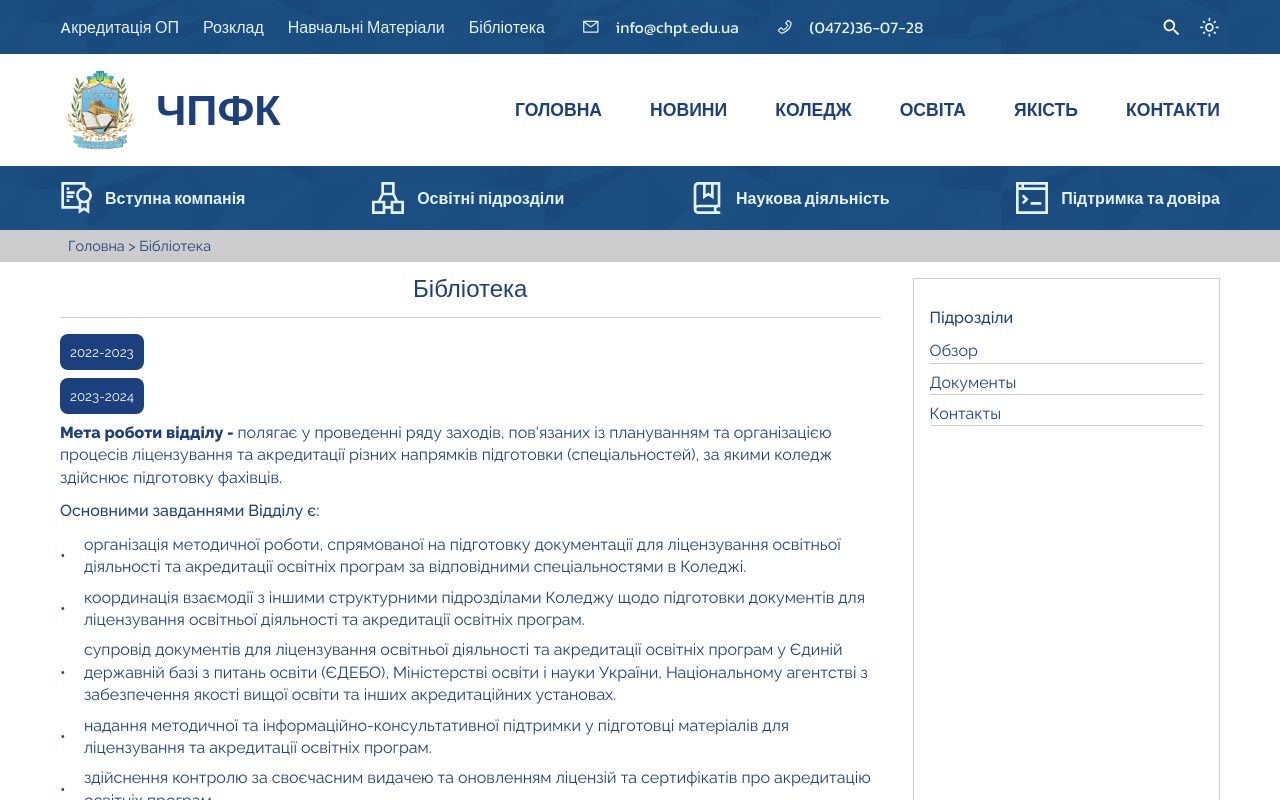
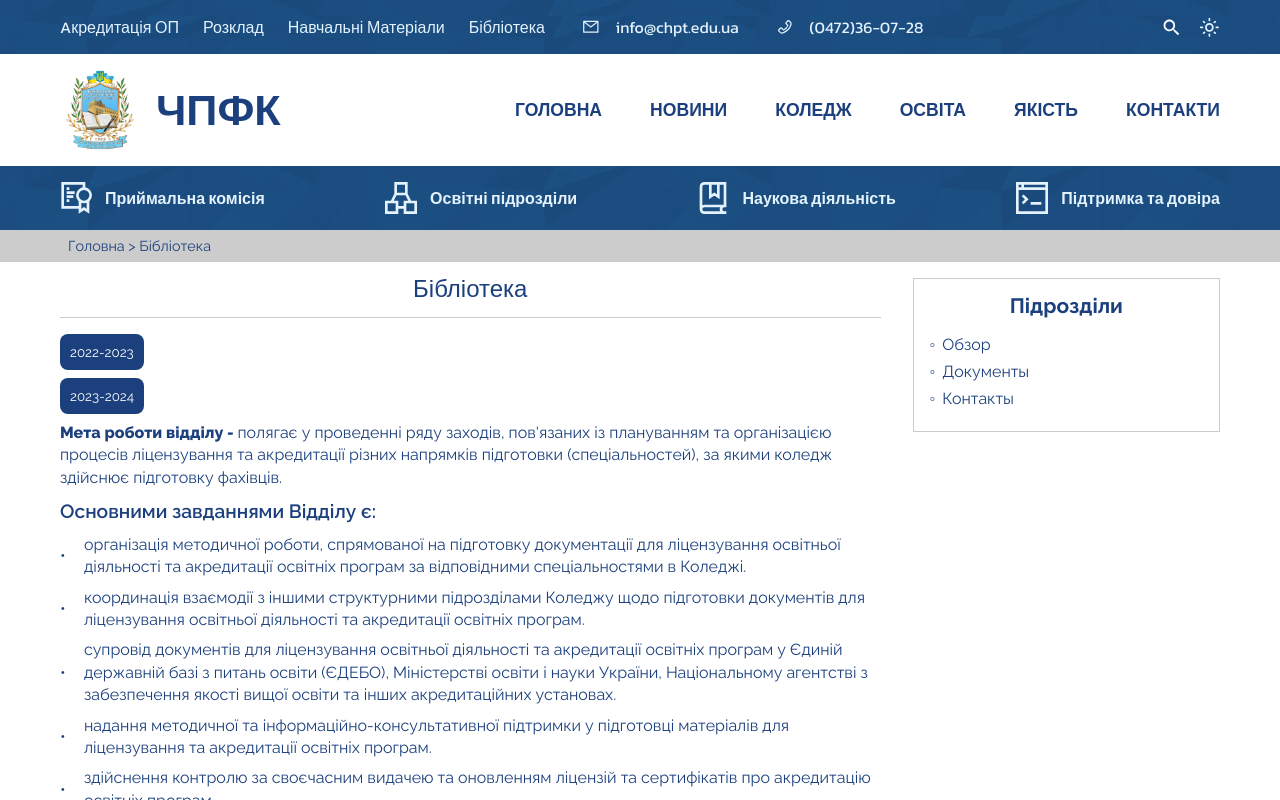
Before and after one commit to Qnoisy/College, a React (Create React App) app: page /library in a window 1280 px wide. Shown: the top 800 px of the page. Built offline with nearby package versions, Linux system fonts and the light colour scheme.

Commit message:
ul block

```diff
--- a/src/components/sample/DemoBlock/DemoBlock.module.scss
+++ b/src/components/sample/DemoBlock/DemoBlock.module.scss
@@ -11,8 +11,14 @@
 
 .demo-block__main-content {
 	display: flex;
-	height: 100%;
 	gap: 2rem;
+}
+.demo-block__title {
+	font-size: 1.3rem;
+	text-align: center;
+	width: 100%;
+	margin-bottom: 1rem;
+	font-weight: 700;
 }
 
 .demo-block__text-content {
@@ -21,14 +27,17 @@
 
 .demo-block__navigation {
 	flex: 1;
+	height: 100%;
 	padding: 1rem;
 	border: 0.0625rem solid var(--hr-color);
 }
 
 .demo-block__nav-item {
+	// @include bg-color;
 	@include color-second;
-	border-bottom: 0.0625rem solid var(--hr-color);
-	margin-bottom: 0.5rem;
+	position: relative;
+	margin-bottom: 0.3rem;
+	padding-left: 0.8rem;
 	@media (hover: hover) {
 		&:hover {
 			@include color-hover-second;
@@ -38,6 +47,19 @@
 		&:active {
 			@include color-hover-second;
 		}
+	}
+	&:hover:before {
+		@include color-hover-second;
+	}
+	&:before {
+		content: '◦';
+		@include color-second;
+		display: block;
+		position: absolute;
+		top: 0;
+		width: 5px;
+		height: 5px;
+		left: 0rem;
 	}
 }
 
--- a/src/components/sample/DemoBlock/DemoBlock.tsx
+++ b/src/components/sample/DemoBlock/DemoBlock.tsx
@@ -1,7 +1,6 @@
 import classNames from 'classnames';
 import React from 'react';
 import { Link } from 'react-router-dom';
-import Subtitle from '../Subtitle/Subtitle';
 import styles from './DemoBlock.module.scss';
 
 interface Route {
@@ -28,7 +27,7 @@ const DemoBlock: React.FC<DemoBlockProps> = ({
 					{content}
 				</div>
 				<div className={classNames(styles['demo-block__navigation'])}>
-					<Subtitle text='Підрозділи' />
+					<div className={styles['demo-block__title']}>Підрозділи</div>
 					{routes.map((route, index) => (
 						<div key={index}>
 							<Link
--- a/src/components/sample/Subtitle/Subtitle.module.scss
+++ b/src/components/sample/Subtitle/Subtitle.module.scss
@@ -2,6 +2,6 @@
 .subTitle {
 	@include color-second;
 	padding: 0.7rem 0;
-	font-weight: 500;
-	font-size: 1rem;
+	font-weight: 600;
+	font-size: 1.2rem;
 }
--- a/src/data/data.ts
+++ b/src/data/data.ts
@@ -45,7 +45,7 @@ export const headerRoutes: IsubRoutes[] = [
 ];
 export const BigMenuRoutes: IsubRoutes[] = [
 	{
-		name: 'Вступна компанія',
+		name: 'Приймальна комісія',
 		link: '/entry-company',
 	},
 	{
--- a/src/routes/under-routes/Entry-company/Entry-company.tsx
+++ b/src/routes/under-routes/Entry-company/Entry-company.tsx
@@ -1,24 +1,24 @@
-import { FiLock } from 'react-icons/fi';
 import Page from '../../../Page/Page';
 import DemoBlock from '../../../components/sample/DemoBlock/DemoBlock';
-import DropdownMenu from '../../../components/sample/DropdownMenu/DropdownMenu';
-import Subtitle from '../../../components/sample/Subtitle/Subtitle';
 import Title from '../../../components/sample/Title/Title';
-import UnorderedList from '../../../components/sample/UnorderedList/UnorderedList';
 
 export const Entrycompany = () => {
 	const accreditationRoutes = [
-		{ name: 'Наші спеціальності', path: '/accreditation/nashi-spetsialnosti' },
-		{ name: 'ОПС Фаховий Молодший Бакалавр', path: '/accreditation/ops-fakhovyi-molodshyi-bakalavr' },
+		{
+			name: 'Наші спеціальності',
+			path: '/accreditation/nashi-spetsialnosti',
+		},
+		{
+			name: 'ОПС Фаховий Молодший Бакалавр',
+			path: '/accreditation/ops-fakhovyi-molodshyi-bakalavr',
+		},
 		{ name: 'Вступна кампанія', path: '/accreditation/vstup' },
 		{ name: 'Архів', path: '/accreditation/arkhiv' },
 	];
 
-
-
 	const accreditationContent = (
 		<div>
-			<Title text='Вступна компанія' />
+			<Title text='Приймальна комісія' />
 			<hr className='hr-style' />
 
 			<hr className='hr-style' />
@@ -26,11 +26,8 @@ export const Entrycompany = () => {
 	);
 
 	return (
-		<Page title='Вступна компанія - ЧПФК'>
-			<DemoBlock
-				routes={accreditationRoutes}
-				content={accreditationContent}
-			/>
+		<Page title='Приймальна комісія - ЧПФК'>
+			<DemoBlock routes={accreditationRoutes} content={accreditationContent} />
 		</Page>
 	);
 };
```
